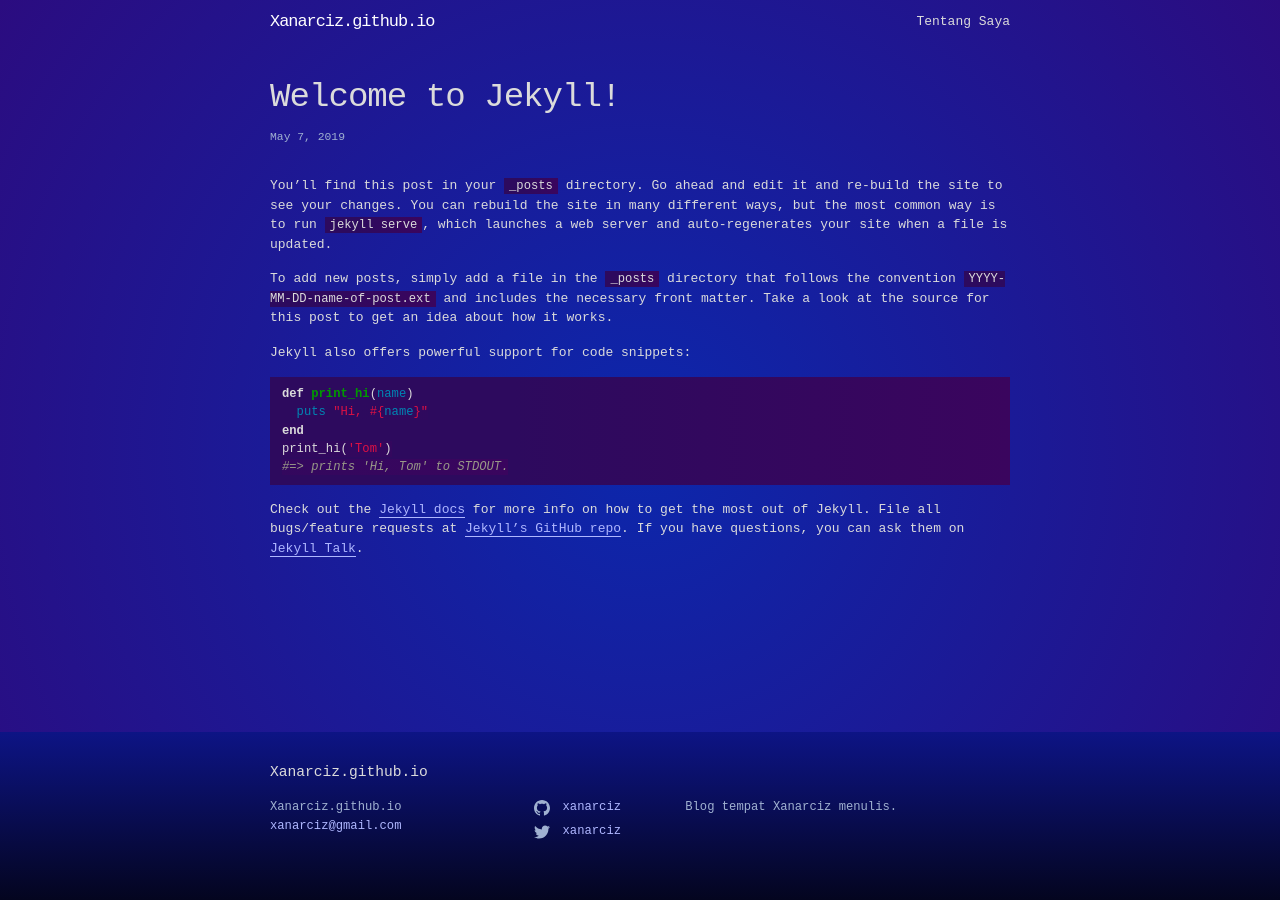
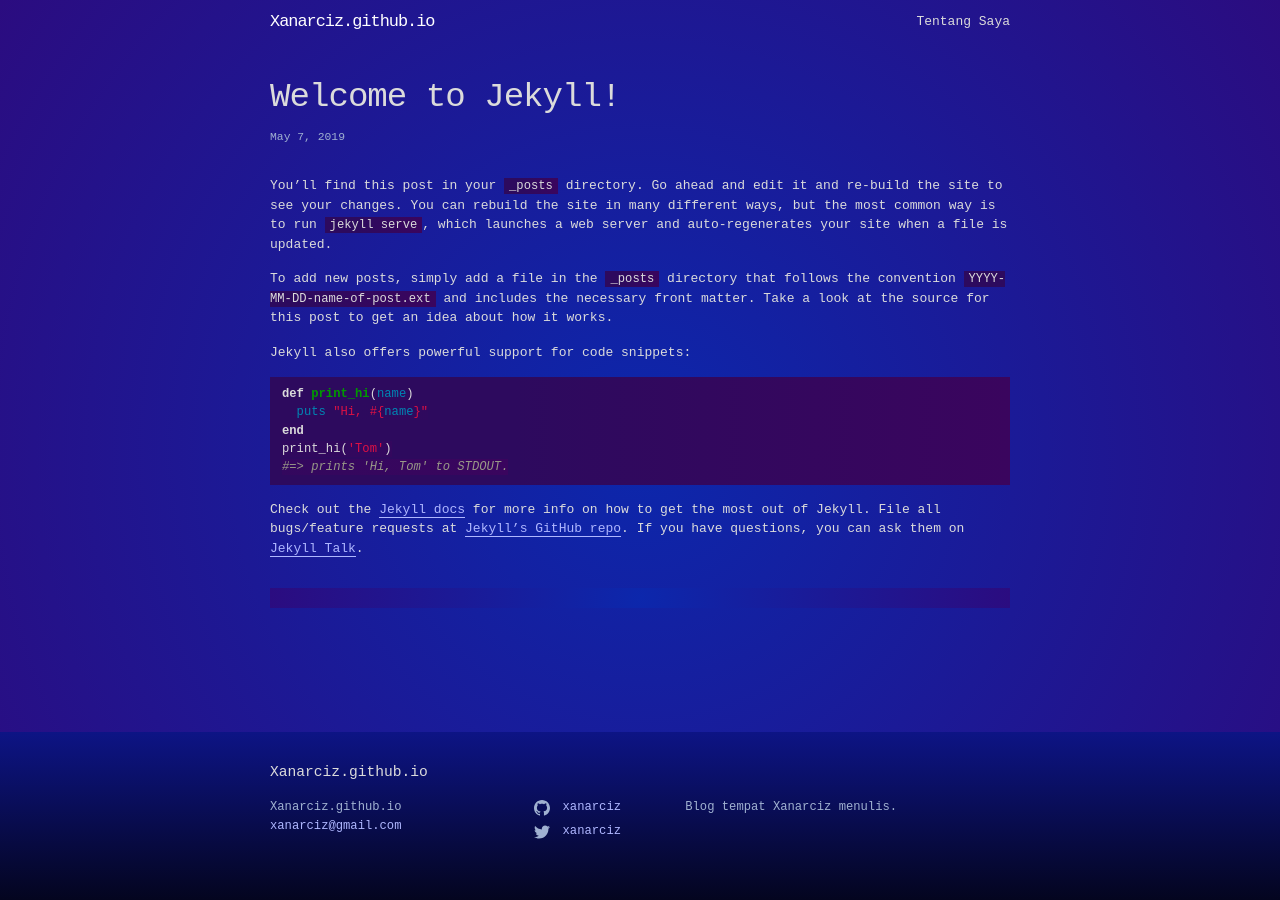
Before and after one commit to xanarciz/xanarciz.github.io, a Jekyll site: the page built from _posts/2019-05-08-welcome-to-jekyll.markdown, in a window 1280 px wide. Built offline with Jekyll 4.4.1, drawn with Linux system fonts in a browser that asks for light colours; comment, search, counter and statistics services are not loaded.

Commit message:
Tambah disqus comments

```diff
--- a/_includes/disqus_comments.html
+++ b/_includes/disqus_comments.html
@@ -1,4 +1,4 @@
-{%- if page.comments != false and jekyll.environment == "production" -%}
+{%- if page.comments != false -%}
 
   <div id="disqus_thread"></div>
   <script>
--- a/_layouts/post.html
+++ b/_layouts/post.html
@@ -19,9 +19,9 @@ layout: default
     {{ content }}
   </div>
 
-  {%- if site.disqus.shortname -%}
-    {%- include disqus_comments.html -%}
-  {%- endif -%}
-
   <a class="u-url" href="{{ page.url | relative_url }}" hidden></a>
 </article>
+
+<div class="disqus_comments">
+  {%- include disqus_comments.html -%}
+</div>
--- a/_sass/minima/_base.scss
+++ b/_sass/minima/_base.scss
@@ -252,3 +252,11 @@ table {
     border: 1px solid $grey-color-light;
   }
 }
+
+/**
+* Disqus
+*/
+.disqus_comments {
+  background: $background-gradient;
+  padding: 10px;
+}
```
Also changed, not shown: other parts of _includes/disqus_comments.html (+1 -1 lines).
